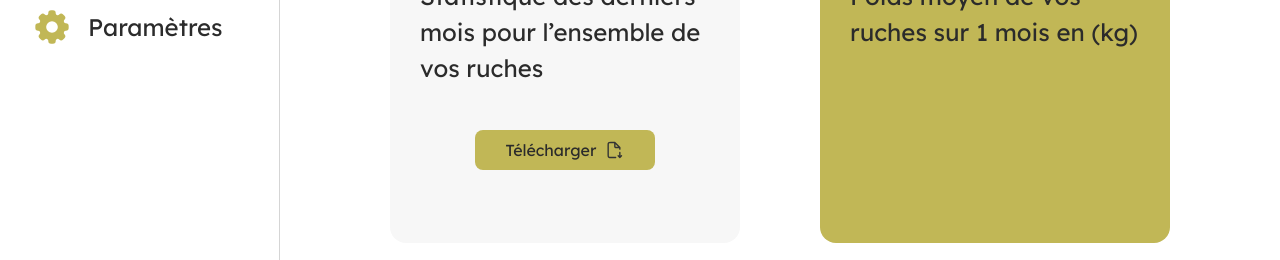
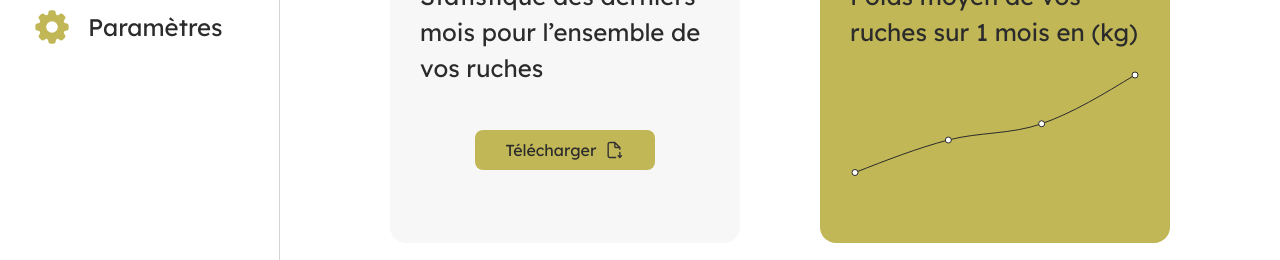
Before and after one commit to BeeGuard/web, a Next.js app: page /dashboard in a window 1280 px wide. Shown: the part 417-677 px from the top of the page. Built offline with nearby package versions, Linux system fonts and the light colour scheme.

Commit message:
add chart

```diff
--- a/src/app/dashboard/page.tsx
+++ b/src/app/dashboard/page.tsx
@@ -1,10 +1,20 @@
+'use client'
+
 import Card from "@/app/ui/card/card";
 import './page.css';
 import Image from "next/image";
 import Bubble from "@/app/ui/bubble/bubble";
 import Button from "@/app/ui/button/button";
+import {Line, LineChart, XAxis, YAxis} from "recharts";
 
 export default function Dashboard() {
+    const data = [
+        {name: 'Page A', uv: 100, pv: 2400, amt: 2400},
+        {name: 'Page B', uv: 200, pv: 2400, amt: 2400},
+        {name: 'Page C', uv: 250, pv: 2400, amt: 2400},
+        {name: 'Page D', uv: 400, pv: 2400, amt: 2400}
+    ];
+
     return (
         <main>
             <div className={'list-card'}>
@@ -28,7 +38,9 @@ export default function Dashboard() {
                     </div>
                 </Card>
                 <Card title={'Poids moyen de vos ruches sur 1 mois en (kg)'}>
-                    <></>
+                    <LineChart width={290} height={140} data={data}>
+                        <Line type="monotone" dataKey="uv" stroke="rgb(var(--foreground-rgb))" />
+                    </LineChart>
                 </Card>
                 <Card title={'Nombre d’alertes à traiter :'}>
                     <div className={'flex flex-col items-center mt-2'}>
```
Also changed, not shown: package.json (+5 -4 lines), 1 other file (tests, documents, lock files or other folders).
